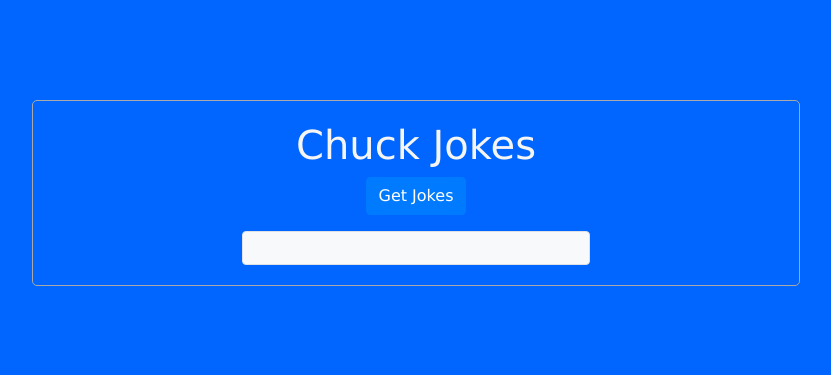
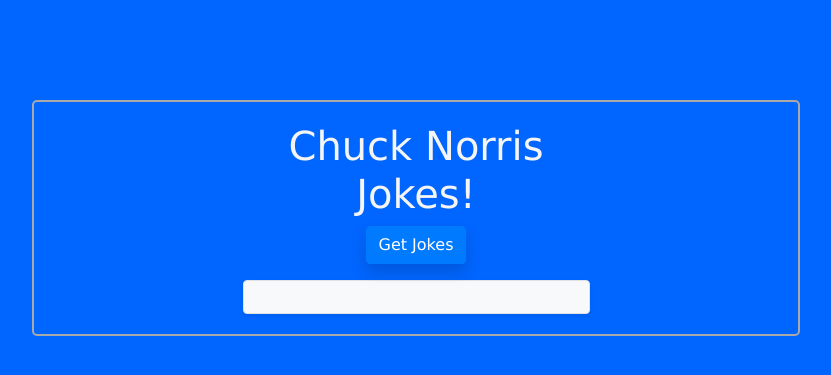
Before and after one commit to Cyber-Kaeh/Chuck_Jokes_App, a Flask app: page / in a window 1280 px wide. Shown: the top 375 px of the page, without its empty margins (224-1055 px from the left). Run offline with Flask 2, Linux system fonts and the light colour scheme; some libraries are stand-ins or nearby versions.

Commit message:
Minor tweak on styling. Mostly just checking pipeline is functioning still.

```diff
--- a/static/style.css
+++ b/static/style.css
@@ -9,7 +9,7 @@ body {
 .container {
     margin: 50px auto 50px auto;
     padding: 20px;
-    border: 1px solid darkgray;
+    border: 2px solid darkgray;
     border-radius: 5px;
     width: 60%;
 }
--- a/templates/index.html
+++ b/templates/index.html
@@ -14,9 +14,9 @@
     <div class="container">
       <div class="row">
         <div class="col-md-6 offset-md-3 text-center">
-          <h1>Chuck Jokes</h1>
-          <button class="btn btn-primary" id="get-jokes">Get Jokes</button>
-          <div id="jokes" class="mt-3 p-3 border rounded bg-light text-dark"></div>
+          <h1>Chuck Norris Jokes!</h1>
+          <button class="btn btn-primary shadow" id="get-jokes">Get Jokes</button>
+          <div id="jokes" class="mt-3 shadow-sm p-3 border rounded bg-light text-dark"></div>
         </div>
       </div>
     </div>
```
